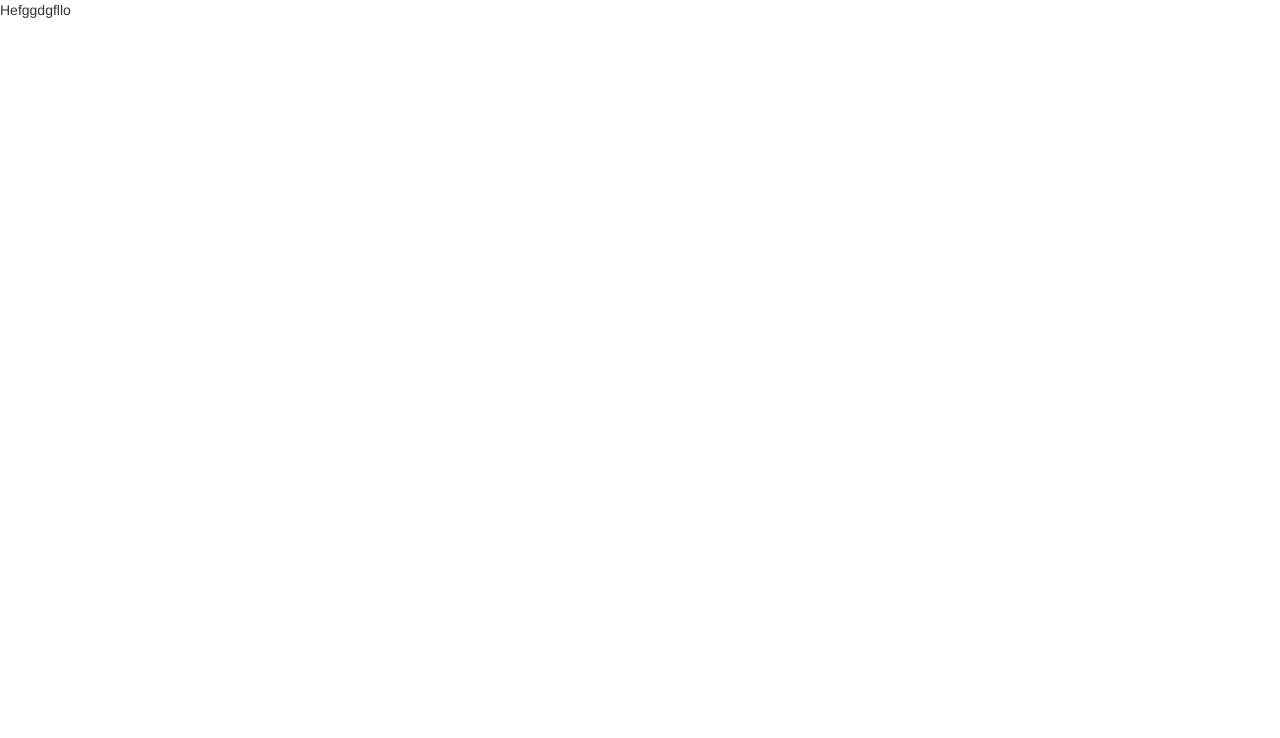
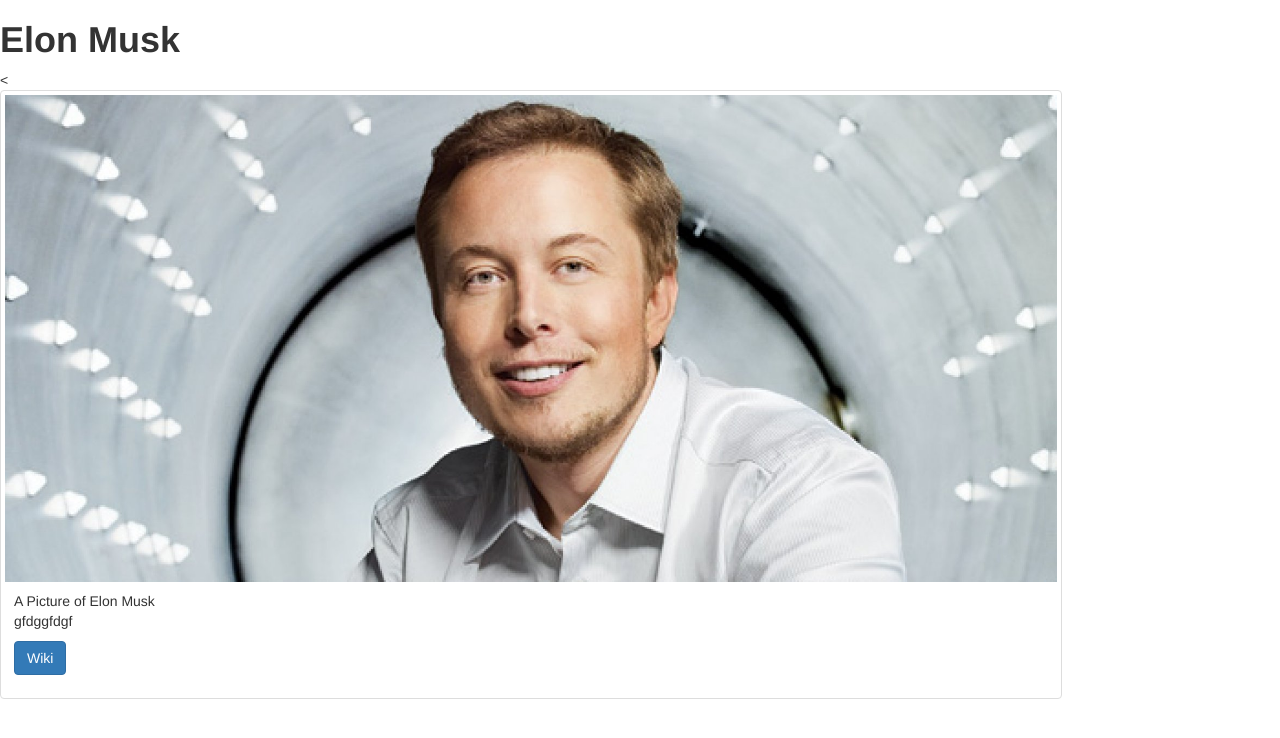
Before and after one commit to kevinw123/Free-Code-Camp-Projects, a plain HTML site: page Tribute Page/index.html in a window 1280 px wide. Drawn offline with Linux system fonts and the light colour scheme.

Commit message:
Adding images, thumbnail

```diff
--- a/Tribute Page/index.html
+++ b/Tribute Page/index.html
@@ -10,13 +10,23 @@
     <meta name="author" content="">
 
     <link href="css/bootstrap.min.css" rel="stylesheet">
-
 </head>
 
 <body>
-
-<p>Hefggdgfllo</p>
-
+<h1 class="display-4"><strong>Elon Musk</strong></h1>
+<!--img src="img/musk.jpg" class="img-responsive" alt="Elon Musk"-->
+<<div class="row">
+  <div class="col-sm-1 col-md-10">
+    <div class="thumbnail">
+      <img src="img/musk.jpg" alt="Elon Musk">
+      <div class="caption">
+        <h10>A Picture of Elon Musk</h10>
+        <p>gfdggfdgf</p>
+        <p><a href="https://en.wikipedia.org/wiki/Elon_Musk" class="btn btn-primary" role="button">Wiki</a></p>
+      </div>
+    </div>
+  </div>
+</div>
 </body>
 
 </html>
```
Also changed, not shown: Tribute Page/img/musk.jpg (added).
